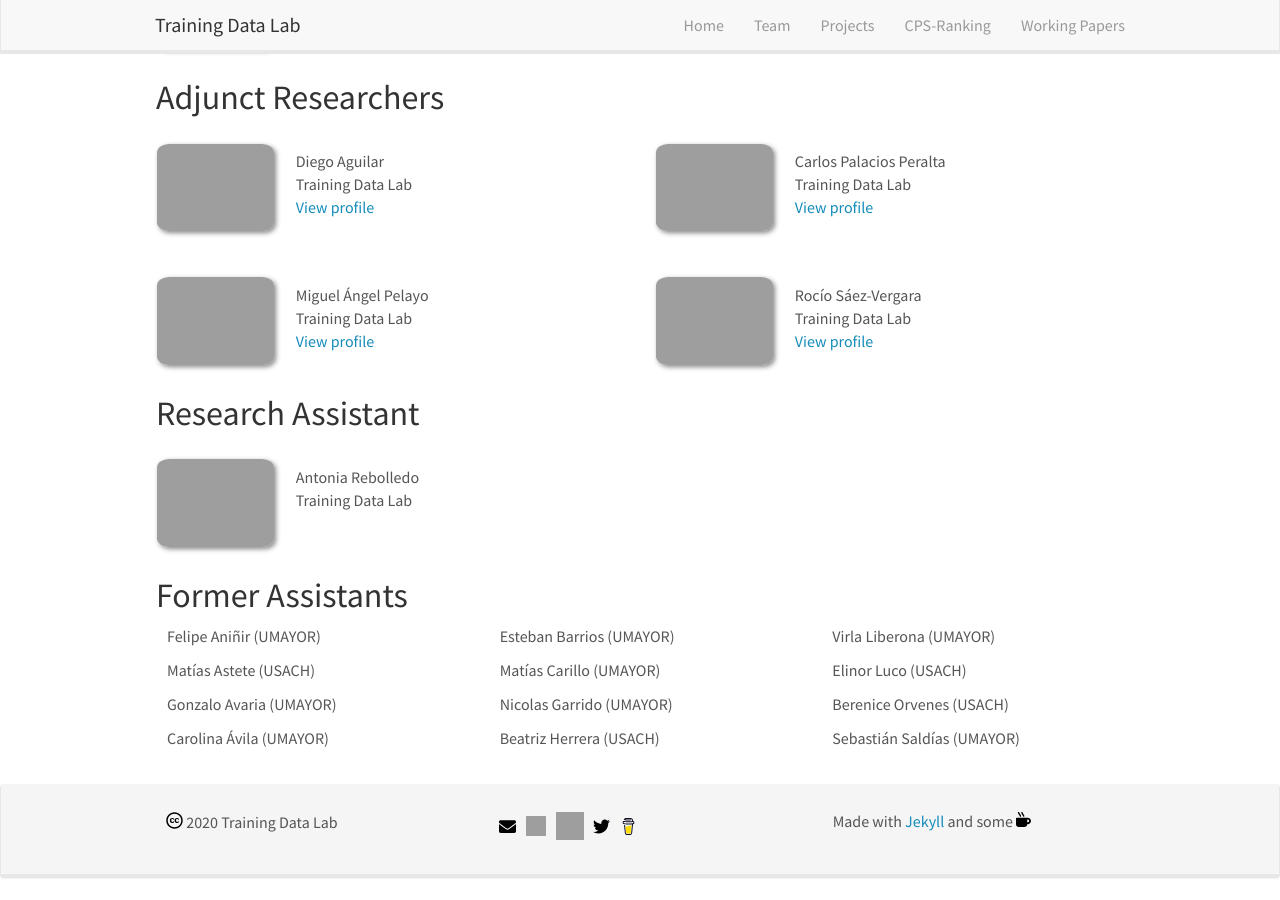
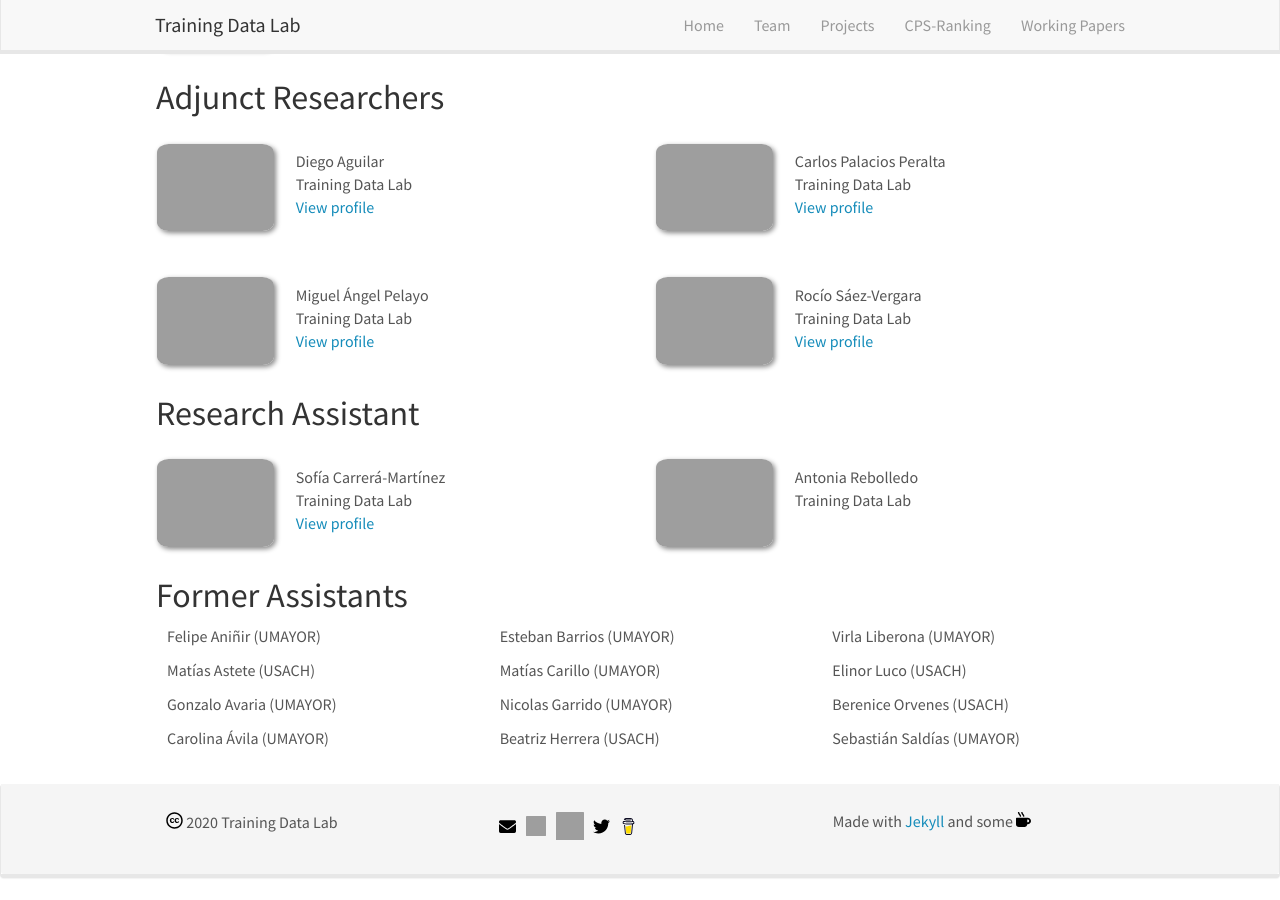
Before and after one commit to training-datalab/old-training-datalab.com, a Jekyll site: the page built from _pages/team.md, in a window 1280 px wide and 900 px high, scrolled down 774 px. Built offline with Jekyll 4.4.1, drawn with Linux system fonts in a browser that asks for light colours; nearby versions of some CDN libraries.

Commit message:
Update research_assistants.yml
Co-Authored-By: Carla Cisternas <carla.cisternas@umayor.cl>

```diff
--- a/_data/research_assistants.yml
+++ b/_data/research_assistants.yml
@@ -1,3 +1,9 @@
+- name: Sofía Carrerá-Martínez
+  photo: scarreramartinez.jpg
+  info: Training Data Lab
+  email: sofia.carrera@urosario.edu.co
+  website: <a href="/team/scarreramartinez">View profile</a>
+
 - name: Antonia Rebolledo
   photo: arebolledo.jpg
   info: Training Data Lab
```
